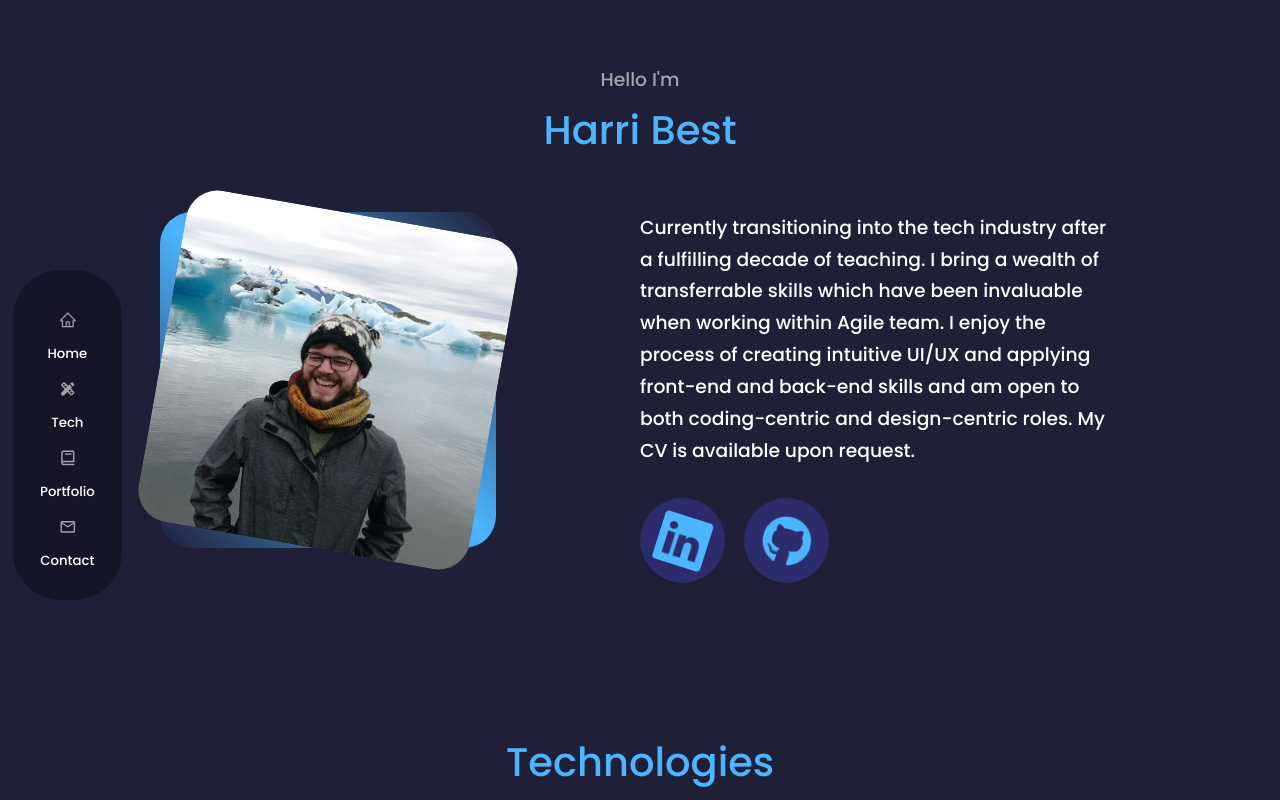
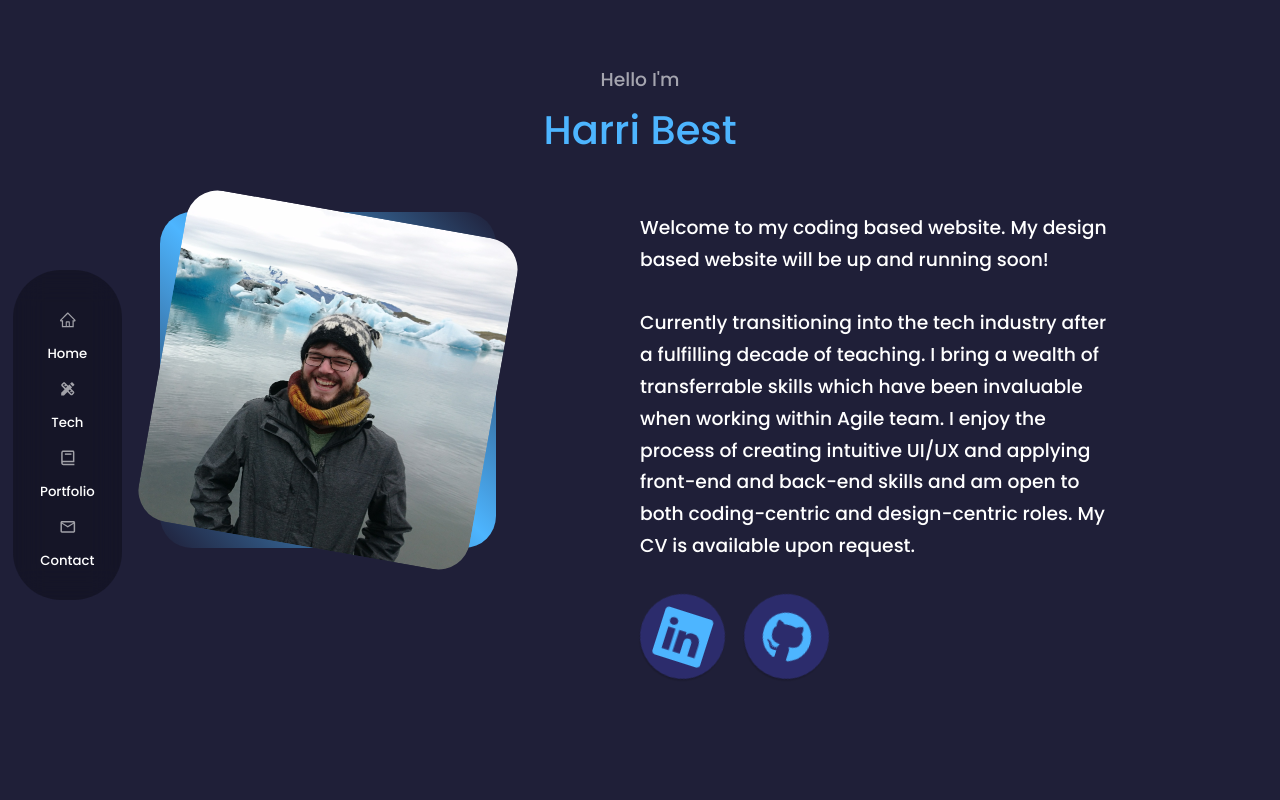
Before and after one commit to HairiBeast/portfolio, a React (Create React App) app: page / in a window 1280 px wide. Shown: the top 800 px of the page. Built offline with nearby package versions, Linux system fonts and the light colour scheme.

Commit message:
added lines to about me section

```diff
--- a/src/components/about/About.jsx
+++ b/src/components/about/About.jsx
@@ -40,6 +40,10 @@ const about = () => {
           </div> */}
 
           <h3>
+            Welcome to my coding based website. My design based website will be
+            up and running soon!
+            <br />
+            <br />
             Currently transitioning into the tech industry after a fulfilling
             decade of teaching. I bring a wealth of transferrable skills which
             have been invaluable when working within Agile team. I enjoy the
```
